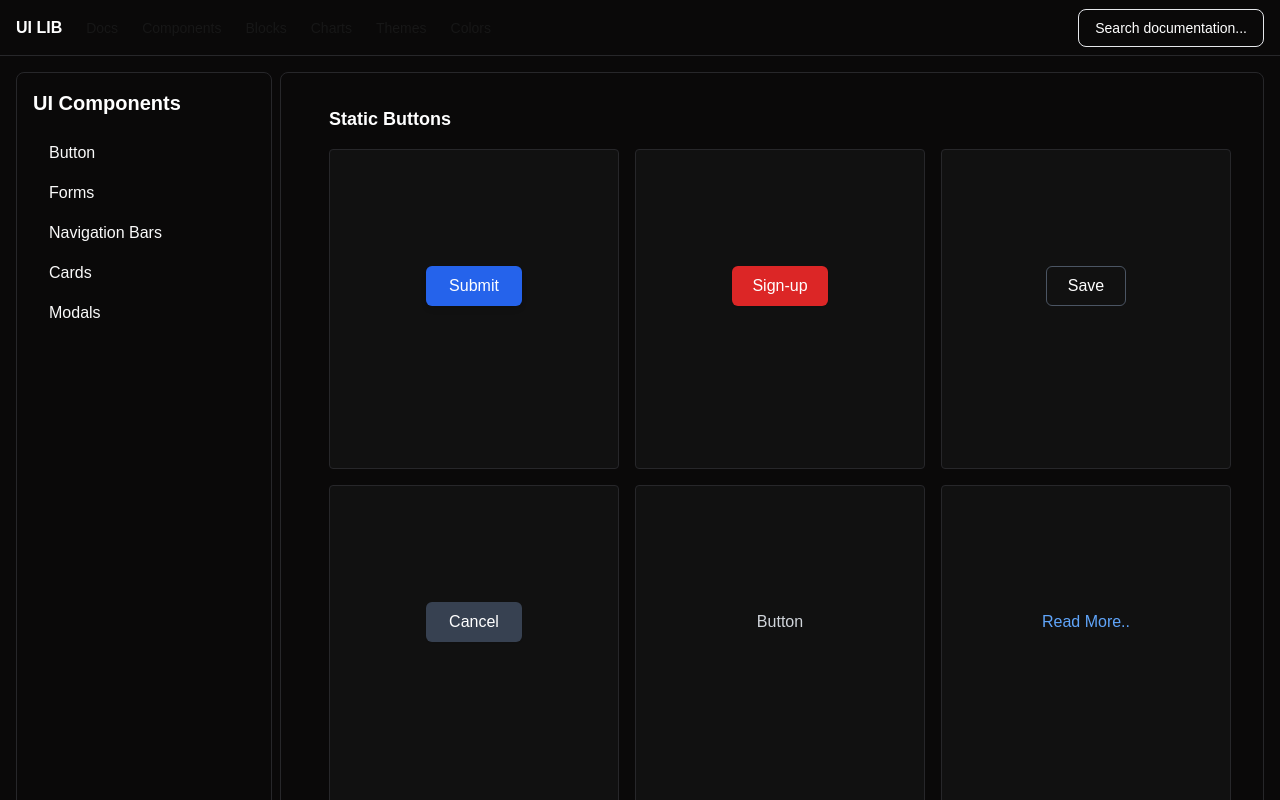
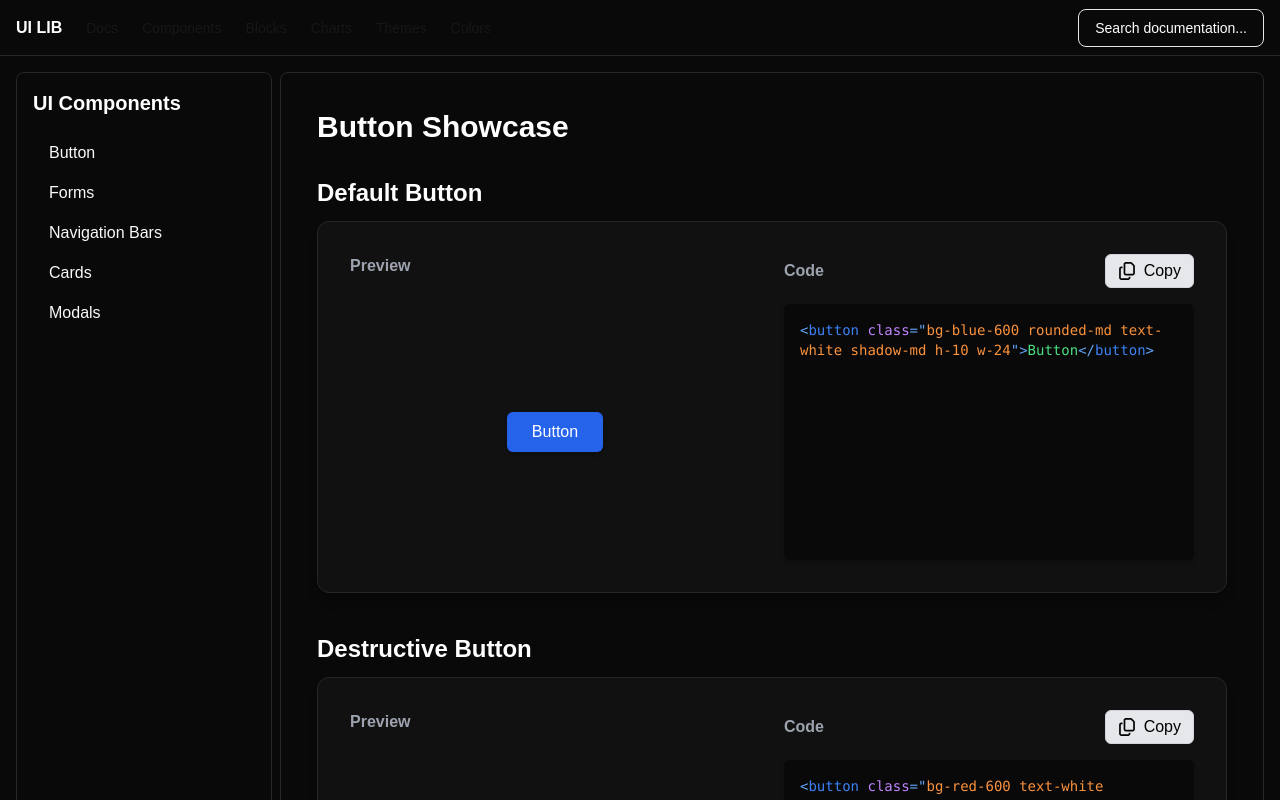
Before and after one commit to Rajat22UEE/ui_library, a Next.js app: page /components/ButtonDetails in a window 1280 px wide. Shown: the top 800 px of the page. Built offline with nearby package versions, Linux system fonts and the light colour scheme.

Commit message:
Layout changes

```diff
--- a/app/components/ButtonDetails/page.jsx
+++ b/app/components/ButtonDetails/page.jsx
@@ -1,65 +1,100 @@
-import React from "react";
-import Link from 'next/link';
-import { FaCode } from "react-icons/fa";
-import Button from "../../../components/ui/Button";
+"use client";
+
+import React, { useState } from "react";
+import { TiTick } from "react-icons/ti";
+import { FaRegCopy } from "react-icons/fa6";
+import Button, { variantStyles } from "../../../components/ui/Button";
 
 const buttonData = [
-  {
-    type: "Static",
-    buttons: [
-      { variant: "default", text: "Submit" },
-      { variant: "destructive", text: "Sign-up" },
-      { variant: "outline", text: "Save" },
-
-      { variant: "secondary", text: "Cancel" },
-      { variant: "ghost", text: "Button" },
-      { variant: "link", text: "Read More.." },
-    ],
-  },
-
+  { variant: "Default", text: "Button" },
+  { variant: "Destructive", text: "Destructive" },
+  { variant: "Outline", text: "Outline" },
+  { variant: "Secondary", text: "Secondary" },
+  { variant: "Ghost", text: "Ghost" },
+  { variant: "Link", text: "Link.." },
 ];
 
-export default function ButtonDetails() {
+function CopyButton({ appliedVariant, text }) {
+  const [copied, setCopied] = useState(false);
+
+  const handleCopy = () => {
+    const code = `<button class="${appliedVariant}">${text}</button>`;
+    navigator.clipboard.writeText(code);
+    setCopied(true);
+    setTimeout(() => setCopied(false), 2000);
+  };
+
   return (
-    <div className="flex-1 p-4 ">
-      <main className="ml-4">
-        {buttonData.map((section, index) => (
-          <section className="mb-8" key={index}>
-            <h2 className="text-lg font-semibold mb-4">{section.type} Buttons</h2>
-            <div className="grid grid-cols-3 gap-4">
-              {section.buttons.map((button, buttonIdx) => (
-                <div
-                  key={buttonIdx}
-                  className="bg-[#111111] border border-[#27272A] rounded p-4 h-80 group relative"
-                >
-                  <div className="flex items-center justify-center h-60">
-                    <Button
-                      variant={button.variant}
-                      size={button.size}
-                      isDisabled={button.isDisabled}
-                    >
-                      {button.text}
-                    </Button>
+    <button
+      className="flex items-center bg-gray-200 hover:bg-gray-300 border text-black border-gray-300 rounded-md px-3 py-1"
+      onClick={handleCopy}
+    >
+      {copied ? (
+        <TiTick className="text-green-500 text-lg" />
+      ) : (
+        <FaRegCopy className="text-black text-lg" />
+      )}
+      <span className="ml-2">{copied ? "Copied!" : "Copy"}</span>
+    </button>
+  );
+}
+
+export default function ButtonsShowcase() {
+  return (
+    <div className="p-5">
+      <div className="text-3xl text-white font-bold mb-8">Button Showcase</div>
+
+      <div className="space-y-10">
+        {buttonData.map((button, index) => {
+          const appliedVariant = variantStyles[button.variant] || variantStyles.default;
+          return (
+            <div key={index} className="flex flex-col space-y-3">
+
+              <div className="text-2xl font-bold text-white">{button.variant} Button</div>
+
+              <div className="bg-[#111111] border border-[#27272A] rounded-xl p-8 shadow-lg min-h-[250px] flex flex-col">
+
+                <div className="grid grid-cols-2 gap-6">
+
+                  <div className="flex flex-col justify-between space-y-2">
+
+                    <div className="text-md font-semibold text-gray-400">Preview</div>
+
+                    <div className="flex justify-center items-center h-64  rounded-lg p-4">
+                      <Button variant={button.variant}>{button.text}</Button>
+                    </div>
                   </div>
-                  <div className="flex justify-end w-full">
-                    <Link href={{
-                      pathname: "../getCode/CodeButton",
-                      query: { variant: button.variant, text: button.text },
-                    }}
-                     passHref>
-                      <div className=" flex items-center px-3 py-2 w-32 bg-[#111111] text-white text-md rounded-lg cursor-pointer hover:bg-[#0a0909] transition-opacity duration-500 opacity-0 group-hover:opacity-100">
-                        <FaCode className="mr-2" size={20} />
-                        <span className="font-medium">Get Code</span>
-                      </div>
-                    </Link>
+
+                  <div className="flex flex-col space-y-4">
+
+                    <div className="flex justify-between items-center">
+
+                      <div className="text-md font-semibold text-gray-400">Code</div>
+                      <CopyButton appliedVariant={appliedVariant} text={button.text} />
+                    </div>
+
+                    <div className="bg-[#0a0909] text-white p-4 rounded-md font-mono text-sm shadow-md h-64 ">
+                      <span className="text-blue-400">{"<"}</span>
+                      <span className="text-blue-500">button</span>
+                      <span className="text-blue-400">{" "}</span>
+                      <span className="text-purple-400">class</span>
+                      <span className="text-blue-400">{"=\""}</span>
+                      <span className="text-orange-400">{appliedVariant}</span>
+                      <span className="text-blue-400">{"\">"}</span>
+                      <span className="text-green-400">{button.text}</span>
+                      <span className="text-blue-400">{"</"}</span>
+                      <span className="text-blue-500">button</span>
+                      <span className="text-blue-400">{">"}</span>
+                    </div>
+
                   </div>
                 </div>
 
-              ))}
+              </div>
             </div>
-          </section>
-        ))}
-      </main>
+          );
+        })}
+      </div>
     </div>
   );
 }
--- a/app/components/CardsDetails/page.jsx
+++ /dev/null
@@ -1,12 +0,0 @@
-export default function Cards() {
-    return (
-
-      <div className="flex-1 p-4 text-white ">
-        <div className="p-4">
-          <h1 className="text-2xl font-bold">Welcome to the <span className="text-gray-700 hover:text-white">CARD</span></h1>
-          <p className="mt-2 text-gray-400">Select a component from below to see details.</p>
-
-        </div>
-      </div>
-    );
-  }
--- a/app/components/FormDetails/page.jsx
+++ /dev/null
@@ -1,12 +0,0 @@
-export default function Forms() {
-    return (
-
-      <div className="flex-1 p-4 text-white ">
-        <div className="p-4">
-          <h1 className="text-2xl font-bold">Welcome to the <span className="text-gray-700 hover:text-white">Forms</span></h1>
-          <p className="mt-2 text-gray-400">Select a component from below to see details.</p>
-
-        </div>
-      </div>
-    );
-  }
--- a/app/components/ModelDetails/page.jsx
+++ /dev/null
@@ -1,12 +0,0 @@
-export default function Models() {
-    return (
-
-      <div className="flex-1 p-4 text-white ">
-        <div className="p-4">
-          <h1 className="text-2xl font-bold">Welcome to the <span className="text-gray-700 hover:text-white">Models</span></h1>
-          <p className="mt-2 text-gray-400">Select a component from below to see details.</p>
-
-        </div>
-      </div>
-    );
-  }
--- a/app/components/NavBarDetails/page.jsx
+++ /dev/null
@@ -1,12 +0,0 @@
-export default function Navbar() {
-    return (
-
-      <div className="flex-1 p-4 text-white ">
-        <div className="p-4">
-          <h1 className="text-2xl font-bold">Welcome to the <span className="text-gray-700 hover:text-white">Navbar</span></h1>
-          <p className="mt-2 text-gray-400">Select a component from below to see details.</p>
-
-        </div>
-      </div>
-    );
-  }
--- a/app/getCode/CodeButton/page.jsx
+++ /dev/null
@@ -1,91 +0,0 @@
-'use client';
-
-import Link from 'next/link';
-import React, { useState } from 'react';
-import { IoIosArrowRoundBack } from "react-icons/io";
-import { TiTick } from "react-icons/ti";
-import { FaRegCopy } from "react-icons/fa6";
-import { useSearchParams } from 'next/navigation';
-import { variantStyles } from '../../../components/ui/Button';
-
-function CopyButton({ appliedVariant, text }) {
-  const [copied, setCopied] = useState(false);
-
-  const handleCopy = () => {
-    navigator.clipboard.writeText(
-      `<button class="${appliedVariant}">${text}</button>`
-    );
-    setCopied(true);
-    setTimeout(() => setCopied(false), 2000);
-  };
-
-  return (
-    <button
-      className="flex items-center bg-gray-200 hover:bg-gray-300 border text-black border-gray-300 rounded-md px-3 py-1"
-      onClick={handleCopy}
-    >
-      {copied ? (
-        <TiTick className="text-green-500 text-lg" />
-      ) : (
-        <FaRegCopy className="text-black text-lg" />
-      )}
-      <span className="ml-2">{copied ? "Copied!" : "Copy"}</span>
-    </button>
-  );
-}
-
-export default function CodeButton() {
-  const searchParams = useSearchParams();
-  const variantKey = searchParams.get('variant') || "static1";
-  const text = searchParams.get('text') || "Click Me";
-
-  const appliedVariant = variantStyles[variantKey] || variantStyles.static1;
-
-  return (
-    <div className="p-5">
-      <div className="text-2xl text-white font-bold mb-8">Button Code</div>
-      <div className="flex justify-between mt-16">
-
-        <div className="w-1/2 bg-[#111111] border border-[#27272A] rounded-lg shadow-md p-5 mr-2 h-96">
-          <div className="text-lg font-bold text-white mb-3">Preview</div>
-          <div className="flex justify-center items-center h-64">
-            <button className={appliedVariant}>{text}</button>
-          </div>
-        </div>
-
-
-        <div className="w-1/2 bg-[#111111] border border-[#27272A] rounded-lg shadow-md p-5 ml-2">
-          <div className="flex justify-between items-center mb-3">
-            <div className="text-lg font-bold text-white">Code</div>
-            <CopyButton appliedVariant={appliedVariant} text={text} />
-          </div>
-          <div className="p-3 rounded-md w-full overflow-auto  h-72">
-            <div className="bg-[#0a0909] text-white p-3 rounded-md font-mono w-auto">
-              <span className="text-blue-400">{"<"}</span>
-              <span className="text-blue-500">button</span>
-              <span className="text-blue-400">{" "}</span>
-              <span className="text-purple-400">class</span>
-              <span className="text-blue-400">{"=\""}</span>
-              <span className="text-orange-400">{appliedVariant}</span>
-              <span className="text-blue-400">{"\">"}</span>
-              <span className="text-green-400">{text}</span>
-              <span className="text-blue-400">{"</"}</span>
-              <span className="text-blue-500">button</span>
-              <span className="text-blue-400">{">"}</span>
-            </div>
-          </div>
-        </div>
-      </div>
-      <div className="flex justify-end m-2">
-        <Link href=".././components/ButtonDetails" passHref>
-          <button className="hover:bg-[#111111] transition duration-200 w-36 h-12 flex justify-center items-center text-xl rounded-lg gap-1">
-            <div className="flex justify-center items-center">
-              <IoIosArrowRoundBack className="text-4xl" />
-            </div>
-            Back
-          </button>
-        </Link>
-      </div>
-    </div>
-  );
-}
--- a/components/ui/Button.jsx
+++ b/components/ui/Button.jsx
@@ -2,12 +2,12 @@ import React from "react";
 import classNames from "classnames";
 
 export const variantStyles = {
-        default: "bg-blue-600 rounded-md text-white shadow-md h-10 w-24",
-        destructive: "bg-red-600 text-white rounded-md shadow-sm hover:bg-red-500 h-10 w-24",
-        outline: "border border-gray-600 bg-transparent rounded-md text-white hover:bg-gray-700 h-10 w-20",
-        secondary: "bg-gray-700 text-white shadow-sm rounded-md hover:bg-gray-600 h-10 w-24",
-        ghost: "text-gray-300 hover:bg-gray-700 rounded-md hover:text-white h-10 w-24",
-        link: "text-blue-400 underline-offset-4 rounded-md hover:underline h-10 w-32",
+        Default: "bg-blue-600 rounded-md text-white shadow-md h-10 w-24",
+        Destructive: "bg-red-600 text-white rounded-md shadow-sm hover:bg-red-500 h-10 w-24",
+        Outline: "border border-gray-600 bg-transparent rounded-md text-white hover:bg-gray-700 h-10 w-20",
+        Secondary: "bg-gray-700 text-white shadow-sm rounded-md hover:bg-gray-600 h-10 w-24",
+        Ghost: "text-gray-300 hover:bg-gray-700 rounded-md hover:text-white h-10 w-24",
+        Link: "text-blue-400 underline-offset-4 rounded-md hover:underline h-10 w-32",
 };
 
 const Button = ({
```
Also changed, not shown: app/getCode/CodeCards/page.jsx (deleted).
